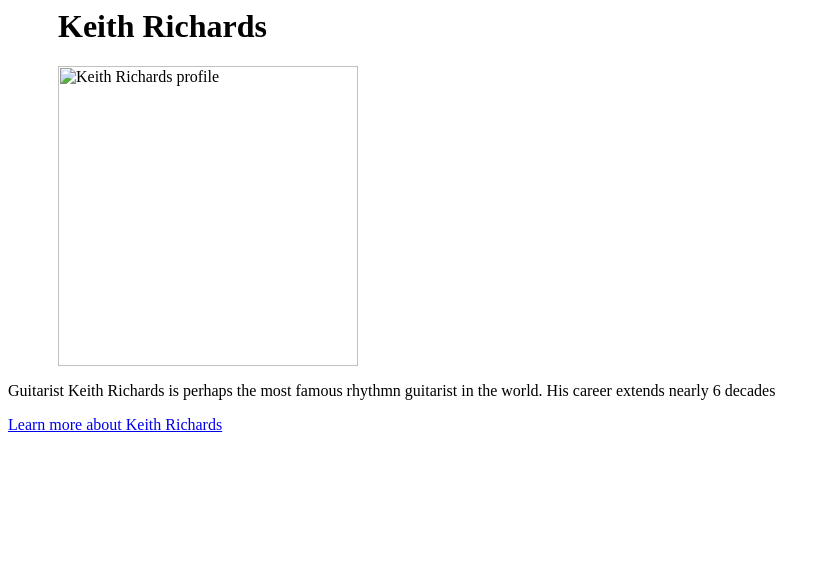
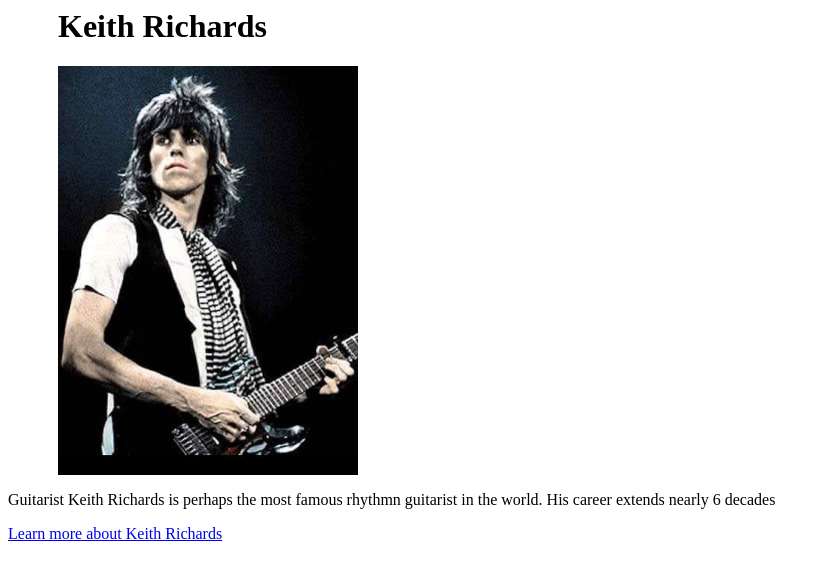
Before and after one commit to novamessage/tribute-page, a plain HTML site: page index.html in a window 1280 px wide. Shown: the whole page, without its empty margins (0-830 px from the left). Drawn offline with Linux system fonts and the light colour scheme.

Commit message:
Update index.html

```diff
--- a/index.html
+++ b/index.html
@@ -10,7 +10,7 @@
     <h1 id="title">Keith Richards </h1>
     <div id="img-div">
 
-      <img src="./keith2.jpg" alt="Keith Richards profile"  id="img-caption"> </img>
+      <img src="https://github.com/novamessage/tribute-page/raw/main/kieth2.jpg" alt="Keith Richards profile"  id="img-caption"> </img>
            <p id="tribute-info">  Guitarist Keith Richards is perhaps the most famous rhythmn guitarist in the world. His career extends nearly 6 decades </p>
   </div>
 <a href="https://en.wikipedia.org/wiki/Keith_Richards" target="_blank">
```
